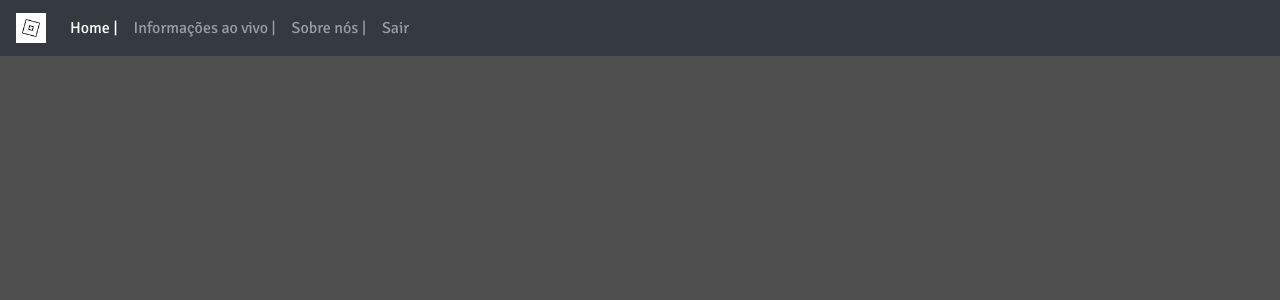
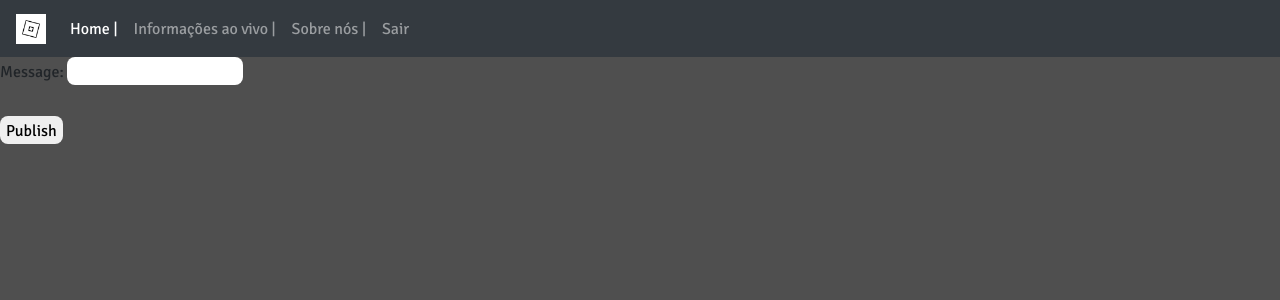
Before and after one commit to Navarro45/ExpCriativpjbl02, a Flask app: page /publish in a window 1280 px wide. Shown: the top 300 px of the page. Run offline with Flask 3, Linux system fonts and the light colour scheme; some libraries are stand-ins or nearby versions.

Commit message:
Update 32
User is permited to post in the designed topic

```diff
--- a/ExpCriativpjbl02-main/pjbl2/app.py
+++ b/ExpCriativpjbl02-main/pjbl2/app.py
@@ -117,12 +117,16 @@ def central():
   global temperatura, umidade
   return render_template("central.html", temperatura=temperatura, umidade=umidade)
 
-@app.route('/controle', methods=['GET', 'POST'])
+@app.route('/controle')
+def controle():
+    return render_template("publish.html")
+
+@app.route('/publish', methods=['GET', 'POST'])
 def remoto():
   if request.method == 'POST':
     mensagem = request.form['texto']
-    mqtt_client.publish(mensagem, mensagem)
-  return render_template("comando_remoto.html")
+    mqtt_client.publish(MQTT_TOPIC_SEND, mensagem)
+  return render_template("publish.html")
 
 @app.route('/sobre')
 def sobre():
@@ -143,13 +147,9 @@ def logout():
 def sensors():
     return render_template("sensors.html",devices=sensors_)
 
-@app.route('/publish')
-def publish():
-   return render_template("publish.html")
-
 @app.route('/centrala')
 def centrala():
-   return render_template("centrala.html")
+    return render_template("centrala.html")
 
 @app.route('/actuators')
 def actuators():
--- a/ExpCriativpjbl02-main/pjbl2/templates/home.html
+++ b/ExpCriativpjbl02-main/pjbl2/templates/home.html
@@ -29,7 +29,7 @@
                     <div class="bg">
                         <h4>Enviar dados</h4>
                         <h6> </h6>
-                        <a href="/publish"  class="boton">enviar info</a>
+                        <a href="/controle"  class="boton">enviar info</a>
                     </div>
                     <div class="blob"></div>
                 </div>
--- a/ExpCriativpjbl02-main/pjbl2/templates/publish.html
+++ b/ExpCriativpjbl02-main/pjbl2/templates/publish.html
@@ -1,3 +1,19 @@
-{%extends "base.html"%}
-{%block content%}
-{% endblock %}
+<!DOCTYPE html>
+<html lang="en">
+<head>
+    <meta charset="UTF-8">
+    <meta name="viewport" content="width=device-width, initial-scale=1.0">
+    <title>Document</title>
+</head>
+<body>
+    {%extends "base.html"%}
+    {%block content%}
+    <form action="/publish" method="post">
+        <label for="texto">Message:</label>
+        <input type="text" id="texto" name="texto"><br><br>
+        <input type="submit" value="Publish">
+    </form>
+    {% endblock %}
+
+</body>
+</html>
```
